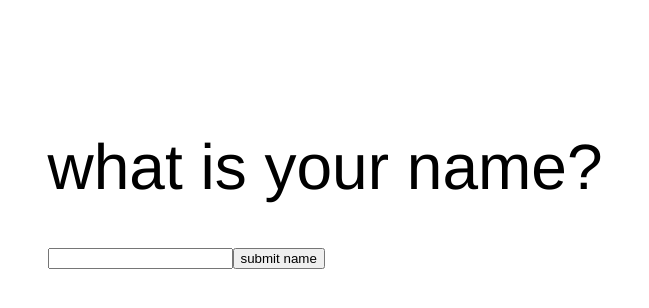
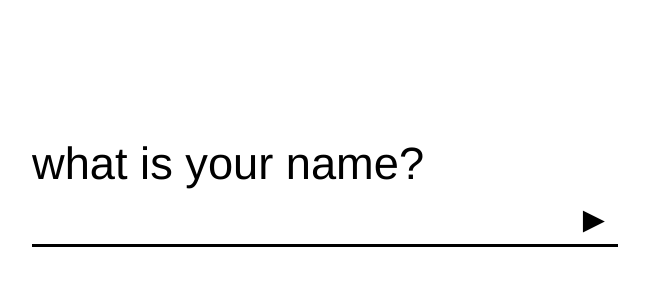
Before and after one commit to finches/parted-talk-literary-ui, a Vue app: page / in a window 1280 px wide. Shown: the top 308 px of the page, without its empty margins (315-964 px from the left). Built offline with nearby package versions, Linux system fonts and the light colour scheme.

Commit message:
finished up styling for initial name input; at least for now

```diff
--- a/src/components/Get-Name.vue
+++ b/src/components/Get-Name.vue
@@ -3,8 +3,10 @@
     <div id="getname">
         <div id="content">
             <div id="question">what is your name?</div>
-            <input type="text" v-model="name" v-on:keyup.enter="sendName()"/>
-            <button type="button" v-on:click="sendName()">submit name</button>
+            <div class="question-holder">
+                <input type="text" v-model="name" v-on:keyup.enter="sendName()" maxlength="16"/>
+                <button type="button" v-on:click="sendName()">►</button>
+            </div>
         </div>
     </div>
 </template>
@@ -43,10 +45,33 @@ export default {
     flex-direction: column;
     align-items: center;
     justify-content: center;
-    font-size: 4em;
+    font-size: 2.827em;
 }
 
 #content{
     flex-grow: .6;
 }
+
+input {
+    border: none;
+    border-bottom: 3px solid black;
+    font-size: 1em;
+    line-height: 16px;
+    margin-right: 0;
+    font-family: 'Avenir', Helvetica, Arial, sans-serif;
+    outline: none;
+}
+
+button{
+    border:none;
+    font-size: 0.81em;
+    background-color:white;
+    position:absolute;
+    right: 0;
+    top: 8px;
+}
+
+.question-holder{
+    position:relative;
+}
 </style>
```
